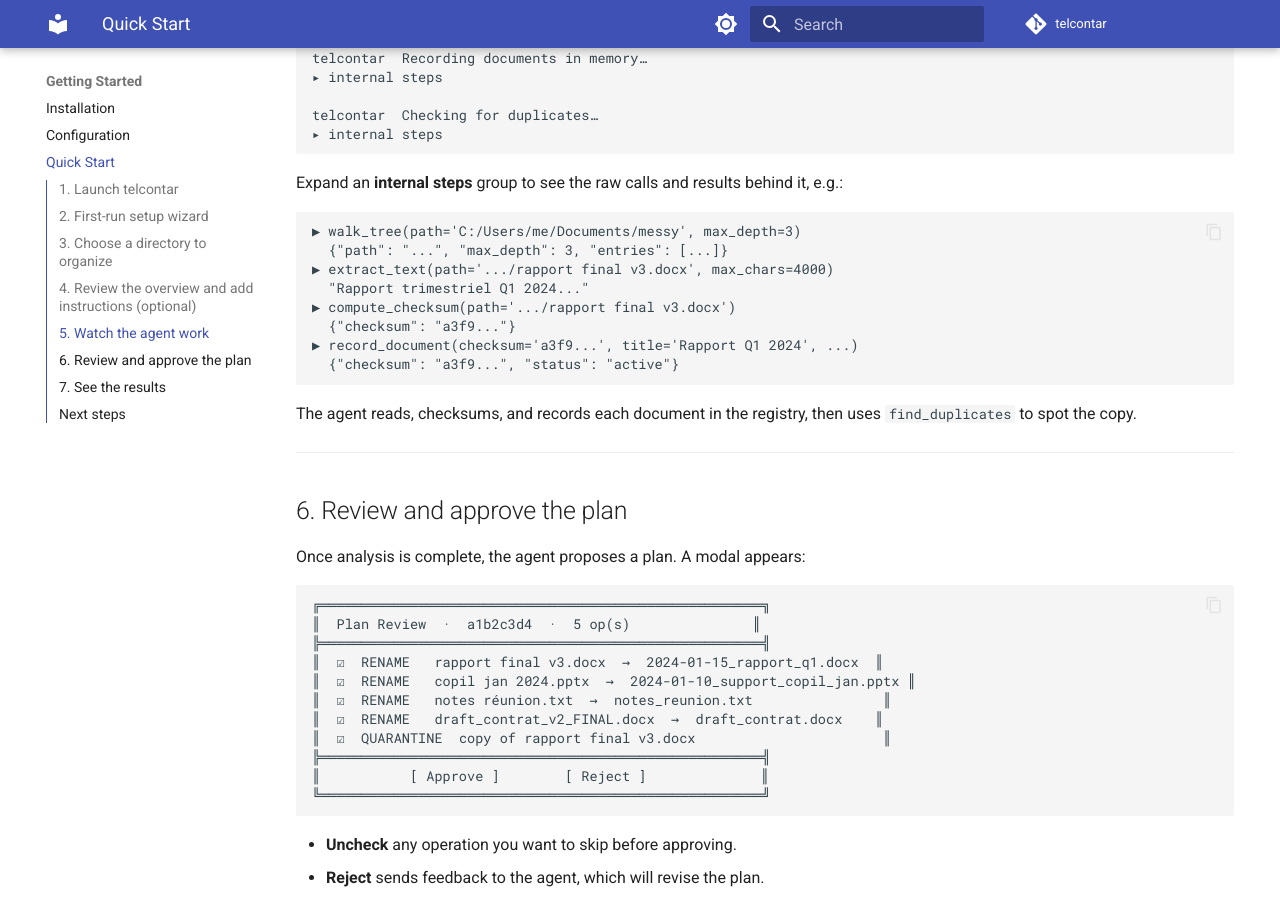
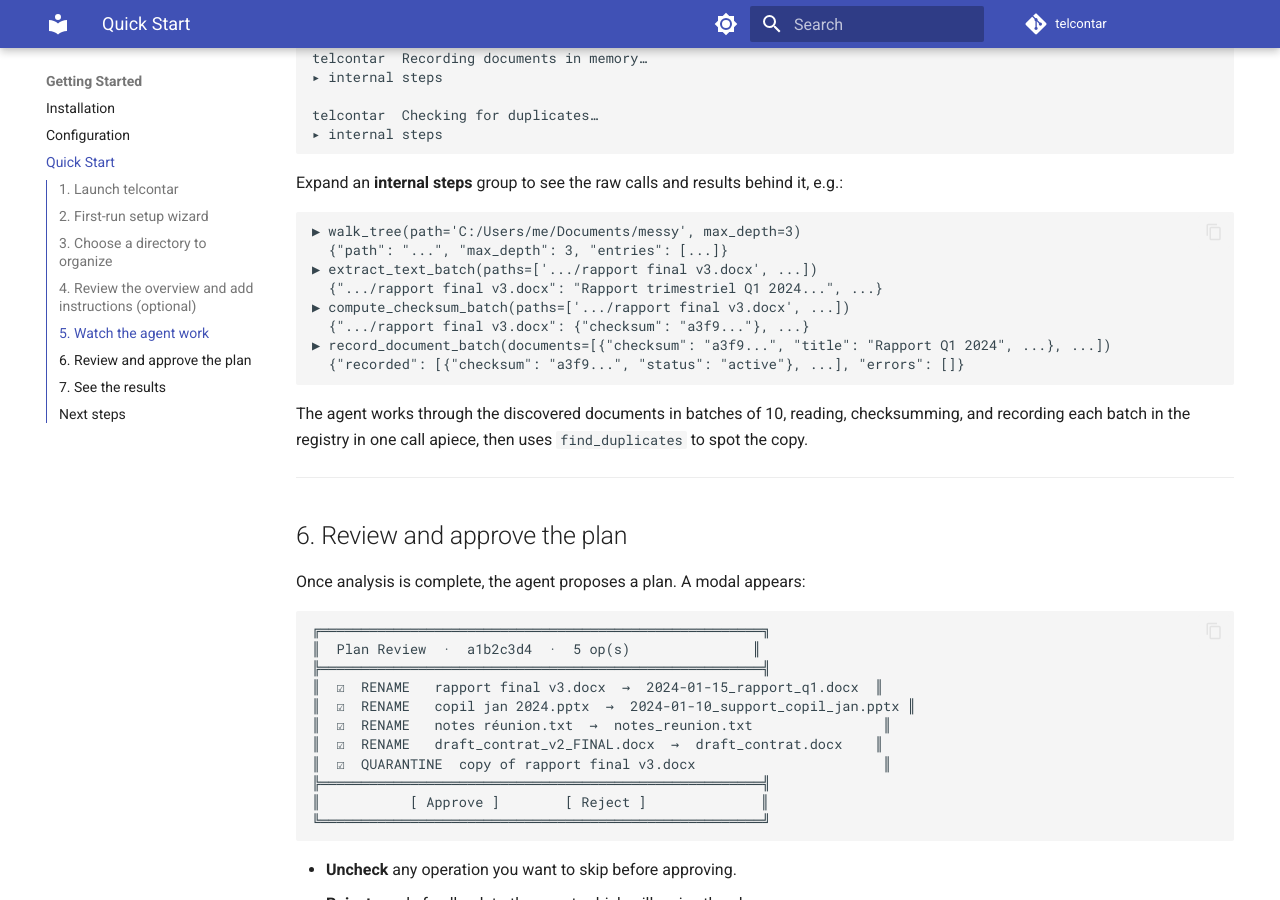
Before and after one commit to reboulip/telcontar, an MkDocs documentation site: the page built from docs/getting-started/quickstart.md, in a window 1280 px wide and 900 px high, scrolled down 2956 px. Built offline with MkDocs 1.6.1 and Material for MkDocs 9.7.7, drawn with Linux system fonts in a browser that asks for light colours; comment, search, counter and statistics services are not loaded.

Commit message:
feat: rewrite ANALYZE prompt for batch workflow + full coverage (O3)
directs the agent to analyze documents in batches of 10 via the O1/O2 batch tools instead of one document per turn, mandates re-walking every truncated subdirectory so no document is skipped, and extends the TUI's tool-narration map to cover the new batch tool names.

Co-Authored-By: Claude Sonnet 5 <noreply@anthropic.com>

````diff
--- a/docs/getting-started/quickstart.md
+++ b/docs/getting-started/quickstart.md
@@ -135,15 +135,15 @@ Expand an **internal steps** group to see the raw calls and results behind it, e
 ```
 ▶ walk_tree(path='C:/Users/me/Documents/messy', max_depth=3)
   {"path": "...", "max_depth": 3, "entries": [...]}
-▶ extract_text(path='.../rapport final v3.docx', max_chars=4000)
-  "Rapport trimestriel Q1 2024..."
-▶ compute_checksum(path='.../rapport final v3.docx')
-  {"checksum": "a3f9..."}
-▶ record_document(checksum='a3f9...', title='Rapport Q1 2024', ...)
-  {"checksum": "a3f9...", "status": "active"}
+▶ extract_text_batch(paths=['.../rapport final v3.docx', ...])
+  {".../rapport final v3.docx": "Rapport trimestriel Q1 2024...", ...}
+▶ compute_checksum_batch(paths=['.../rapport final v3.docx', ...])
+  {".../rapport final v3.docx": {"checksum": "a3f9..."}, ...}
+▶ record_document_batch(documents=[{"checksum": "a3f9...", "title": "Rapport Q1 2024", ...}, ...])
+  {"recorded": [{"checksum": "a3f9...", "status": "active"}, ...], "errors": []}
 ```
 
-The agent reads, checksums, and records each document in the registry, then uses `find_duplicates` to spot the copy.
+The agent works through the discovered documents in batches of 10, reading, checksumming, and recording each batch in the registry in one call apiece, then uses `find_duplicates` to spot the copy.
 
 ---
 
````
Also changed, not shown: ROADMAP.md (+1 -1 lines), docs/developer/architecture.md (+2 -2 lines), docs/user-guide/how-it-works.md (+5 -6 lines), 3 other files.
